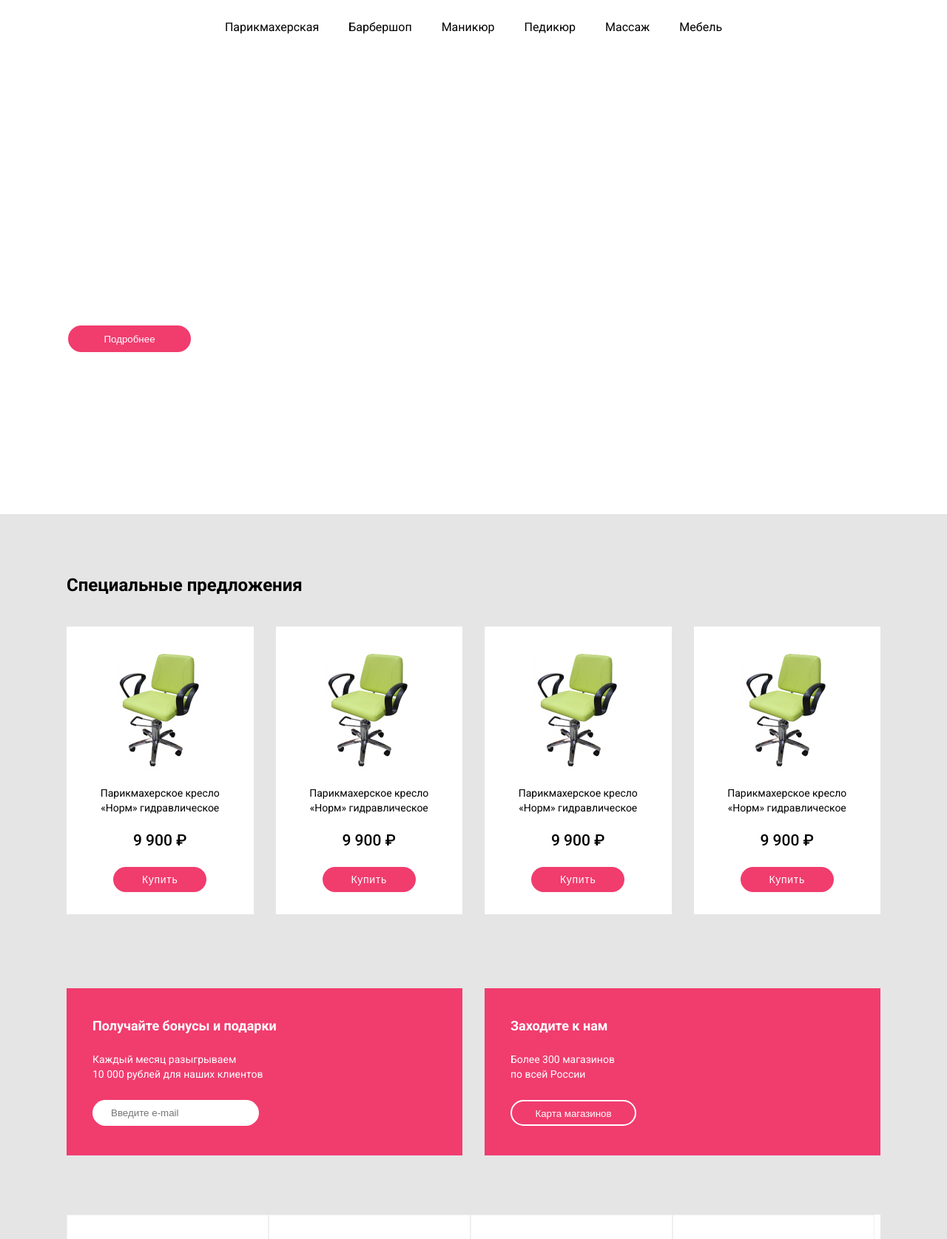
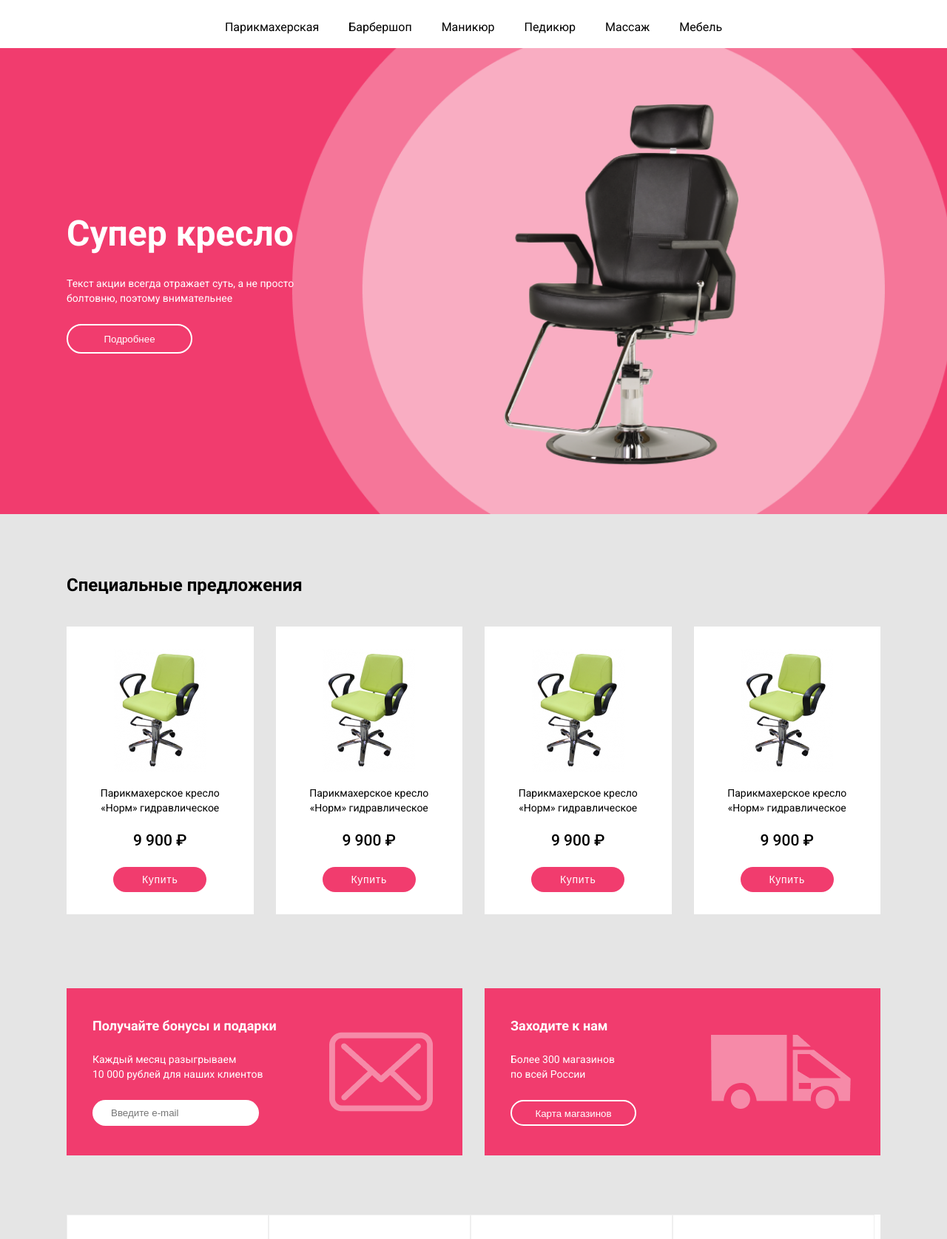
Before and after one commit to yakusevich-silviya/test-silviya-layout, a plain HTML site: page index.html in a window 1280 px wide. Shown: the part 173-1848 px from the top of the page at 74% size. Drawn offline with nearby package versions, Linux system fonts and the light colour scheme.

Commit message:
image gommit

```diff
--- a/css/style.css
+++ b/css/style.css
@@ -73,7 +73,7 @@ body{
 
 }
 .bg_image {
-    background-image: url('./image/product/bg-image.png');
+    background-image: url('../image/product/bg-image.png');
     background-position: center;
     background-repeat: no-repeat;
     background-size: cover;
@@ -245,7 +245,7 @@ transform: translate(0, -5px) scale(1.5);
 
 
 .header-middle__search-field{
-    background-image: url('./image/product/Vector.png');
+    background-image: url('../image/product/Vector.png');
     background-repeat: no-repeat;
     width: 250px;
     height: 40px;
@@ -318,7 +318,7 @@ transform: translate(0, -5px) scale(1.5);
     padding: 40px 35px;
     margin-left: 15px;
     margin-right: 15px;
-    background-image:url('./image/product/mail.png');
+    background-image:url('../image/product/mail.png');
     background-repeat: no-repeat;
     background-position-y: center;
     background-position-x: 355px;
@@ -368,7 +368,7 @@ transform: translate(0, -5px) scale(1.5);
     padding: 40px 35px;
     margin-left: 15px;
     margin-right: 15px;
-    background-image:url('./image/product/map.png');
+    background-image:url('../image/product/map.png');
     background-repeat: no-repeat;
     background-position-y: center;
     background-position-x: 306px;
```
